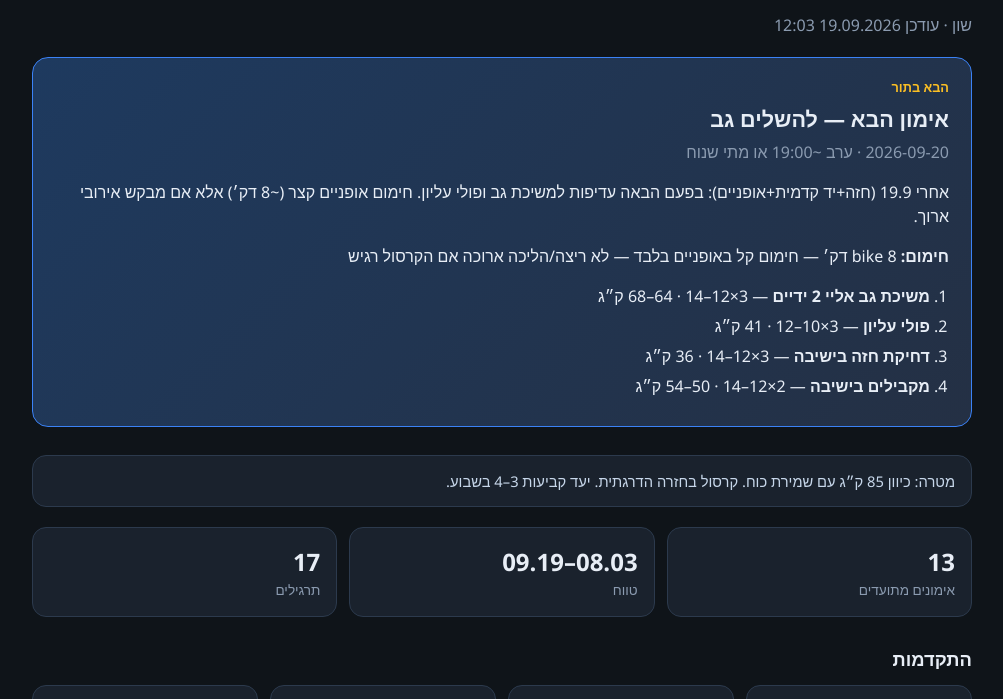
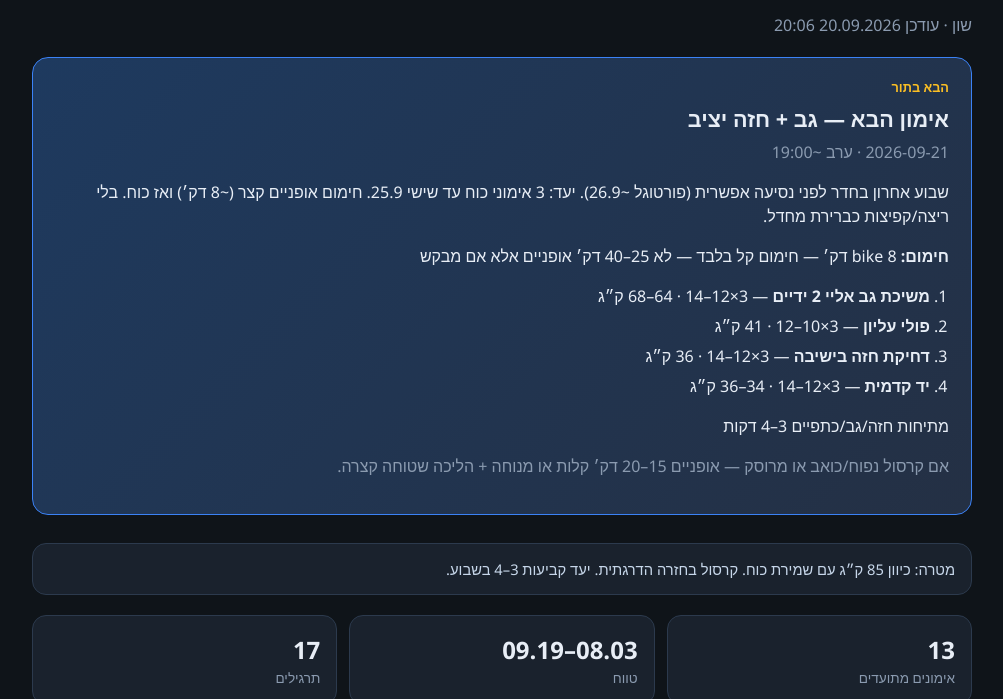
Before and after one commit to levinshon-98/atlas-pulse-fsqy7r, a plain HTML site: page index.html in a window 1280 px wide. Shown: the part 73-772 px from the top of the page, without its empty margins (138-1141 px from the left). Drawn offline with Linux system fonts and the light colour scheme.

Commit message:
Update dashboard

```diff
--- a/index.html
+++ b/index.html
@@ -19,15 +19,17 @@ td{padding:8px;border-bottom:1px solid var(--border);vertical-align:top}tr:last-
 .foot{margin:10px 0 0;font-size:.85rem;color:var(--muted)}.banner{background:var(--panel);border:1px solid var(--border);border-radius:14px;padding:14px 16px;margin-bottom:20px;color:#c7d7ea;font-size:.92rem}
 footer{margin-top:36px;color:var(--muted);font-size:.8rem}
 </style></head><body><div class="wrap">
-<h1>דוח אימונים</h1><p class="subtitle">שון · עודכן 19.09.2026 12:03</p>
+<h1>דוח אימונים</h1><p class="subtitle">שון · עודכן 20.09.2026 20:06</p>
 
 <section class="next-plan">
-  <div class="next-label">הבא בתור</div>
-  <h2>אימון הבא — להשלים גב</h2>
-  <p class="meta">2026-09-20 · ערב ~19:00 או מתי שנוח</p>
-  <p class="coach">אחרי 19.9 (חזה+יד קדמית+אופניים): בפעם הבאה עדיפות למשיכת גב ופולי עליון. חימום אופניים קצר (~8 דק׳) אלא אם מבקש אירובי ארוך.</p>
-  <p class="cardio"><strong>חימום:</strong> bike 8 דק׳ — חימום קל באופניים בלבד — לא ריצה/הליכה ארוכה אם הקרסול רגיש</p>
-  <ol class="plan-list"><li><strong>משיכת גב אליי 2 ידיים</strong> — 3×12–14 · 64–68 ק״ג</li><li><strong>פולי עליון</strong> — 3×10–12 · 41 ק״ג</li><li><strong>דחיקת חזה בישיבה</strong> — 3×12–14 · 36 ק״ג</li><li><strong>מקבילים בישיבה</strong> — 2×12–14 · 50–54 ק״ג</li></ol>
+<div class="next-label">הבא בתור</div>
+<h2>אימון הבא — גב + חזה יציב</h2>
+<p class="meta">2026-09-21 · ערב ~19:00</p>
+<p class="coach">שבוע אחרון בחדר לפני נסיעה אפשרית (פורטוגל ~26.9). יעד: 3 אימוני כוח עד שישי 25.9. חימום אופניים קצר (~8 דק׳) ואז כוח. בלי ריצה/קפיצות כברירת מחדל.</p>
+<p class="cardio"><strong>חימום:</strong> bike 8 דק׳ — חימום קל בלבד — לא 25–40 דק׳ אופניים אלא אם מבקש</p>
+<ol class="plan-list"><li><strong>משיכת גב אליי 2 ידיים</strong> — 3×12–14 · 64–68 ק״ג</li><li><strong>פולי עליון</strong> — 3×10–12 · 41 ק״ג</li><li><strong>דחיקת חזה בישיבה</strong> — 3×12–14 · 36 ק״ג</li><li><strong>יד קדמית</strong> — 3×12–14 · 34–36 ק״ג</li></ol>
+<p class="finisher">מתיחות חזה/גב/כתפיים 3–4 דקות</p>
+<p class="skip muted">אם קרסול נפוח/כואב או מרוסק — אופניים 15–20 דק׳ קלות או מנוחה + הליכה שטוחה קצרה.</p>
 </section>
 <div class="banner">מטרה: כיוון 85 ק״ג עם שמירת כוח. קרסול בחזרה הדרגתית. יעד קביעות 3–4 בשבוע.</div>
 <div class="stats"><div class="stat"><div class="n">13</div><div class="l">אימונים מתועדים</div></div>
```
